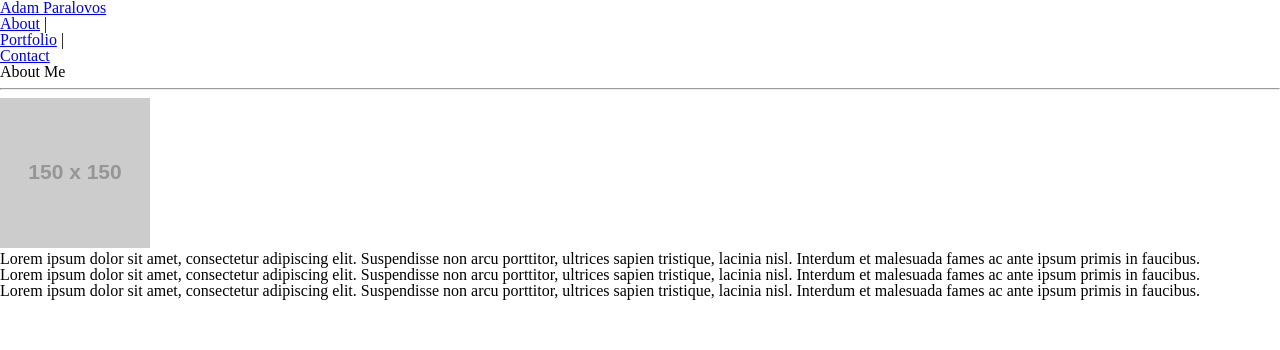
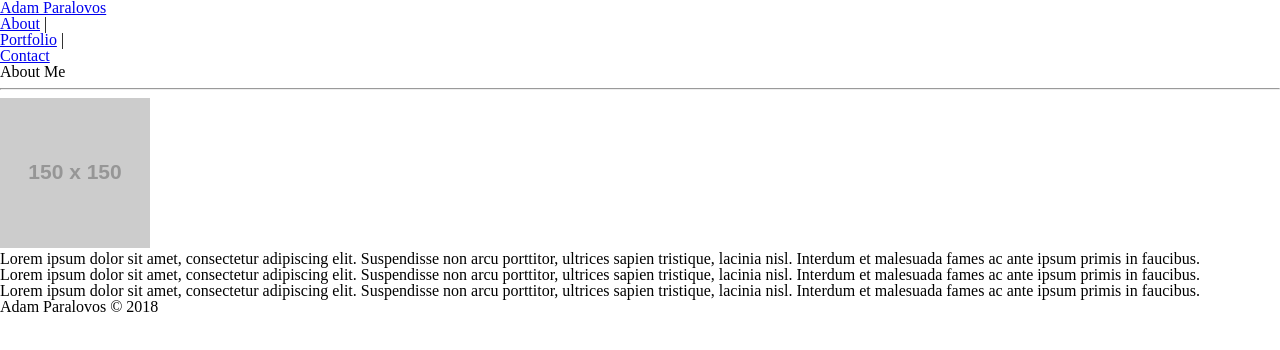
Before and after one commit to Adam28P/Basic-Portfolio, a plain HTML site: page index.html in a window 1280 px wide. Drawn offline with Linux system fonts and the light colour scheme; placeholder pictures from the web are drawn by us.

Commit message:
add footer

```diff
--- a/index.html
+++ b/index.html
@@ -49,6 +49,13 @@
             </section>
         </div>
 
+        <!-- Defines the footer section of the page -->
+        <footer>
+            <p>
+                Adam Paralovos &copy; 2018
+            </p>
+        </footer>
+
     </section>
 
 </body>
```
